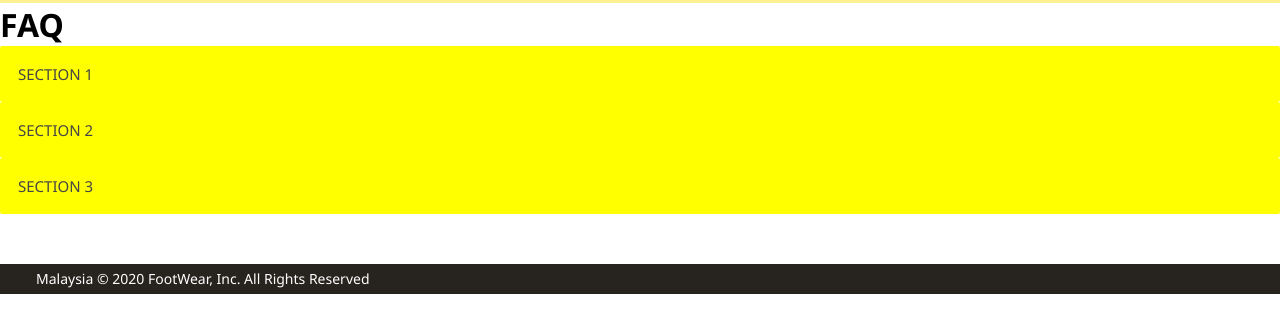
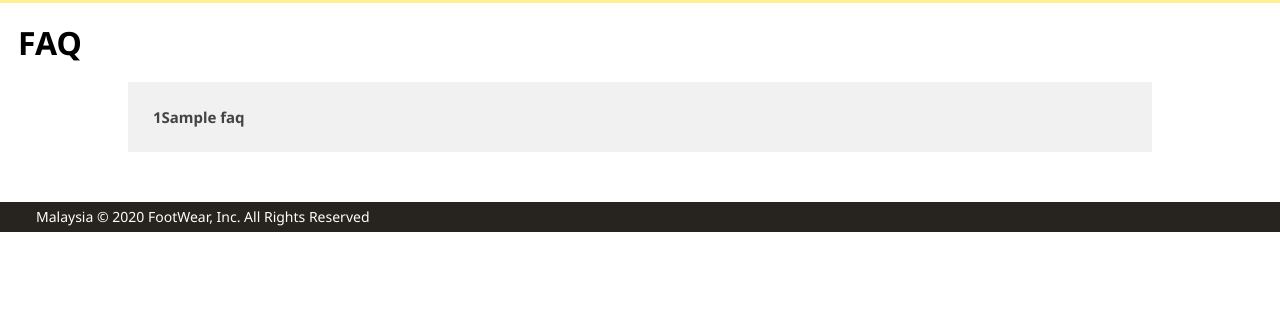
Before and after one commit to rickieleehao/WebStore, a PHP site: page /faq.php in a window 1280 px wide. Shown: the part 137-470 px from the top of the page. Run offline with PHP 8.4, Linux system fonts and the light colour scheme; tables that the repository leaves empty or names only in its code hold one stand-in row (values such as "Sample post").

Commit message:
Update
Faq php done

```diff
--- a/component/header.php
+++ b/component/header.php
@@ -15,7 +15,7 @@
                 echo "<li>Join Us</li>";
                 echo "<span>|</span>";
                 echo<<<HTML
-                <li onclick="document.getElementById('ID').style.display='block'" style="width:auto;">Sign In</li>
+                <li onclick="document.getElementById('ID').style.display='block'" style="width:auto; cursor: pointer;">Sign In</li>
                 HTML;
             }
             ?>
--- a/faq.php
+++ b/faq.php
@@ -5,25 +5,22 @@
     <link rel="stylesheet" href="./styles/components.css">
 </head>
 <body>
-    <?php include "./component/header.php"; ?>
-    <?php include "./component/navigator.php"; ?>
-    <h1>FAQ</h1>
-
-    <button class="faq">Section 1</button>
-    <div class="panel">
-    <p>Lorem ipsum dolor sit amet, consectetur adipisicing elit, sed do eiusmod tempor incididunt ut labore et dolore magna aliqua. Ut enim ad minim veniam, quis nostrud exercitation ullamco laboris nisi ut aliquip ex ea commodo consequat.</p>
-    </div>
-
-    <button class="faq">Section 2</button>
-    <div class="panel">
-    <p>Lorem ipsum dolor sit amet, consectetur adipisicing elit, sed do eiusmod tempor incididunt ut labore et dolore magna aliqua. Ut enim ad minim veniam, quis nostrud exercitation ullamco laboris nisi ut aliquip ex ea commodo consequat.</p>
-    </div>
-
-    <button class="faq">Section 3</button>
-    <div class="panel">
-    <p>Lorem ipsum dolor sit amet, consectetur adipisicing elit, sed do eiusmod tempor incididunt ut labore et dolore magna aliqua. Ut enim ad minim veniam, quis nostrud exercitation ullamco laboris nisi ut aliquip ex ea commodo consequat.</p>
-    </div>
-
+  <?php include "./component/header.php"; ?>
+  <?php include "./component/navigator.php"; ?>
+      <?php
+        $conn = mysqli_connect('localhost', 'root', '', 'data');
+      ?>
+  <h1>FAQ</h1>
+    <?php
+      $sql = mysqli_query($conn, "SELECT question,answer FROM faq");
+      mysqli_fetch_all($sql, MYSQLI_ASSOC);
+      $i =1;
+      foreach($sql as $row) {
+        echo '<div class="faq">', $i,$row['question'], '</div>';
+        echo '<div class="panel">', $row['answer'], '</div>';
+        $i++;
+      }
+    ?>
     <?php include "./component/footer.php"; ?>
 </body>
 </html>
@@ -35,11 +32,11 @@ var i;
 for (i = 0; i < acc.length; i++) {
   acc[i].addEventListener("click", function() {
     this.classList.toggle("active");
-    var panel = this.nextElementSibling;
-    if (panel.style.display === "block") {
-      panel.style.display = "none";
+    var content = this.nextElementSibling;
+    if (content.style.display === "block") {
+      content.style.display = "none";
     } else {
-      panel.style.display = "block";
+      content.style.display = "block";
     }
   });
 }
--- a/function.php
+++ b/function.php
@@ -3,13 +3,8 @@
 function loginUser($conn,$email,$password){
         $sql = mysqli_query($conn, "SELECT * FROM member WHERE email='$email'");
 
-        if($sql){
-            $row = mysqli_fetch_assoc($sql);
-        }
-        else if (!$sql){
-            echo "\nsql failed!!!";
-            exit();
-        }
+        $row = mysqli_fetch_assoc($sql);
+
         $passVAL = ($password == $row["password"]);
 
 
--- a/styles/faq.css
+++ b/styles/faq.css
@@ -1,10 +1,15 @@
+h1{
+    padding: 18px;
+}
 .faq {
-    background-color: yellow;
+    font-size: 30;
+    font-weight: bold;
+    background-color: #f1f1f1;
     color: #444;
     cursor: pointer;
     margin: auto;
-    padding: 18px;
-    width: 100%;
+    padding: 25px;
+    width: 80%;
     border: none;
     text-align: left;
     outline: none;
@@ -12,13 +17,15 @@
     transition: 0.4s;
 }
 
-.active, .accordion:hover {
-    background-color: #ccc;
+.active, .faq:hover {
+    background-color: yellow;
 }
 
 .panel {
-    padding: 0 18px;
+    width: 80%;
+    margin:auto;
+    padding: 25px;
     display: none;
-    background-color: white;
+    background-color: #f1f1f1;
     overflow: hidden;
 }
```
